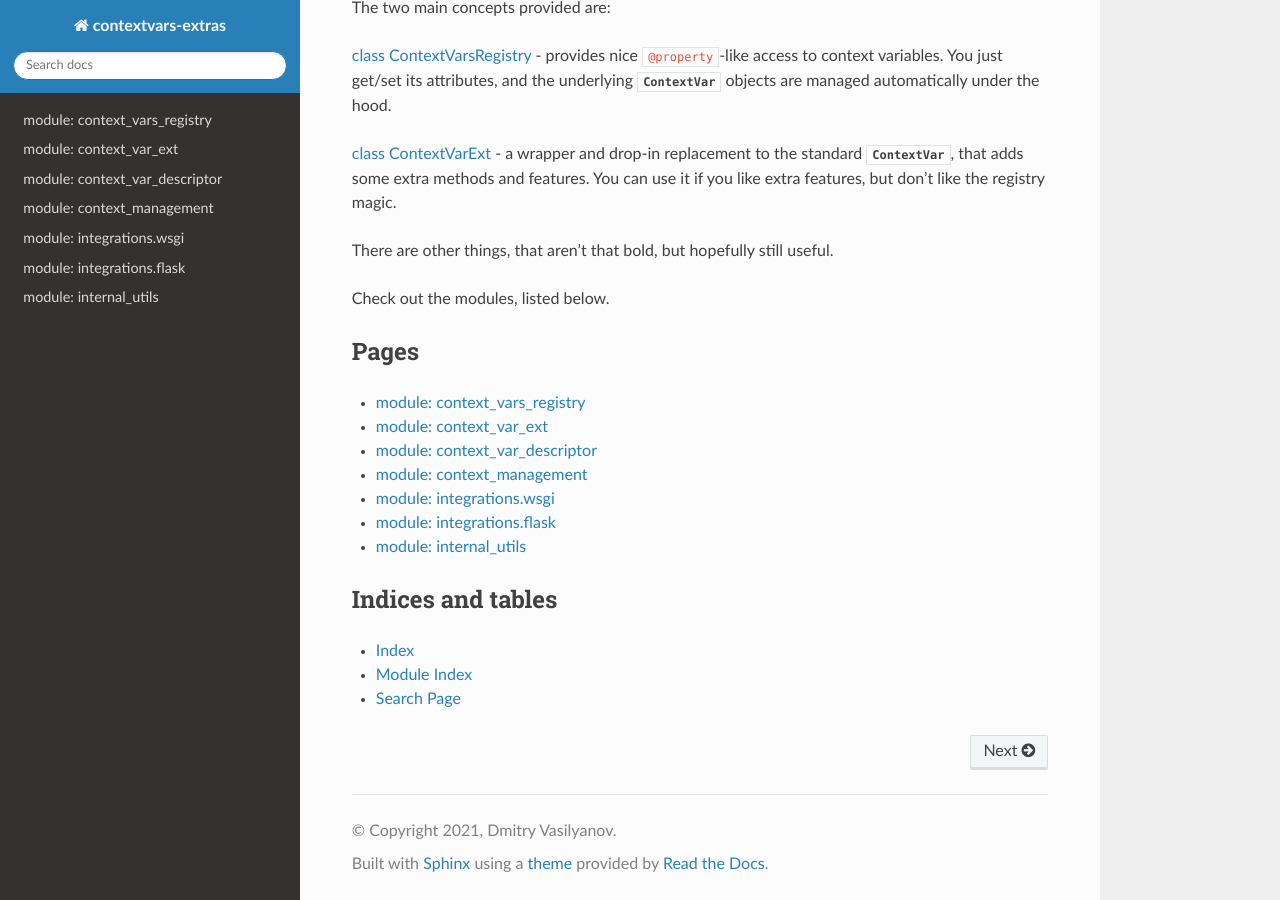
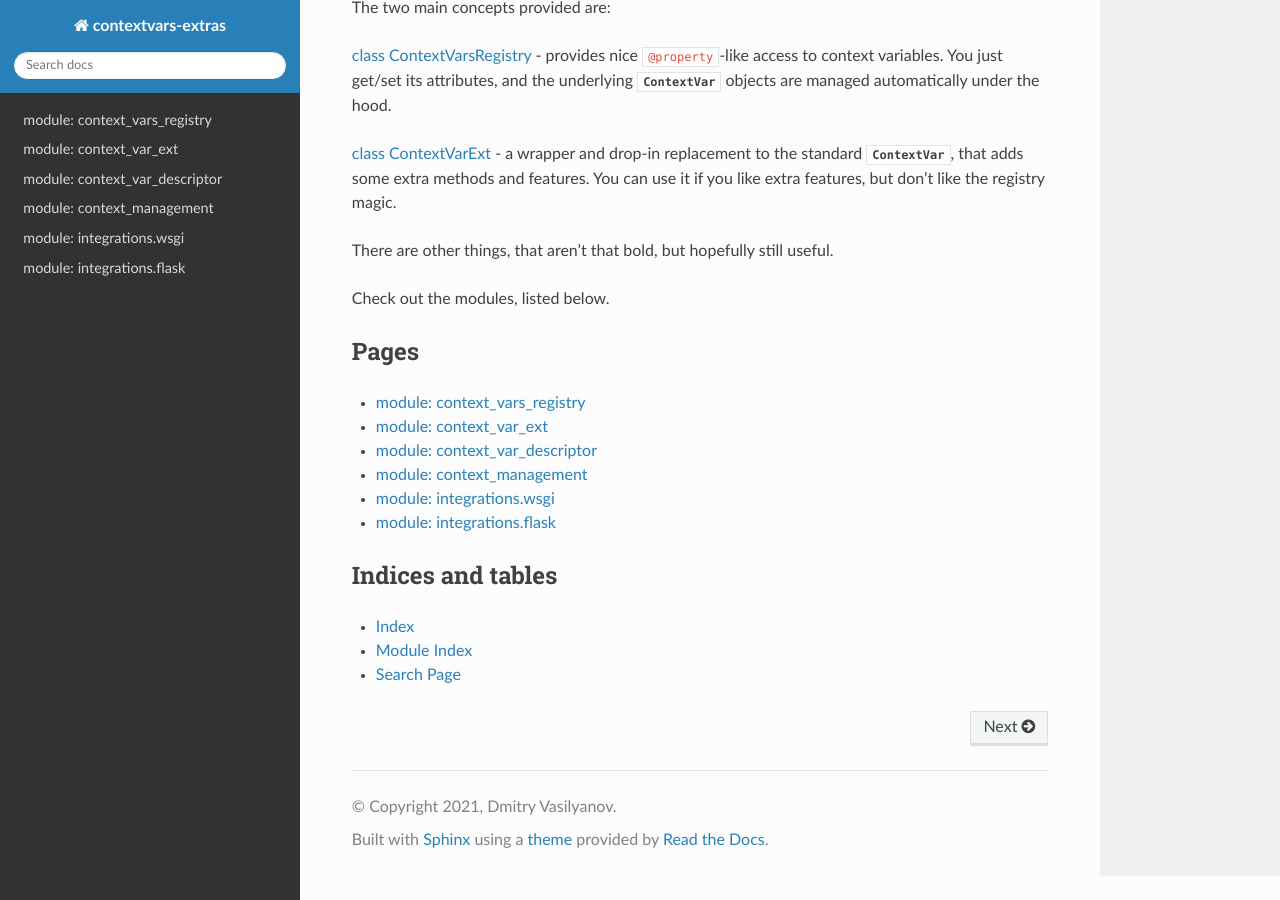
Before and after one commit to vdmit11/contextvars-registry, a Sphinx documentation site: the page built from docs/index.rst, in a window 1280 px wide and 900 px high, scrolled down 850 px. Built offline with Sphinx 7.4.7 and the Read the Docs theme 2.0.0, drawn with Linux system fonts in a browser that asks for light colours.

Commit message:
doc: delete `internal_utils.rst` page
Because these functions are by design only for internal use,
and shouldn't be visible in the outside world.

This page actually exists only as a rudiment from the past,
when the module was "utils.py", and it wasn't limited to internal use.

```diff
--- a/docs/index.rst
+++ b/docs/index.rst
@@ -60,7 +60,6 @@ Pages
    context_management
    integrations.wsgi
    integrations.flask
-   internal_utils
 
 Indices and tables
 ------------------
--- a/docs/internal_utils.rst
+++ /dev/null
@@ -1,20 +0,0 @@
-module: internal_utils
-======================
-
-.. automodule:: contextvars_extras.internal_utils
-
-
-
-
-
-
-
-
-
-
-
-   .. rubric:: Classes
-
-   .. autosummary::
-
-      ExceptionDocstringMixin
```
